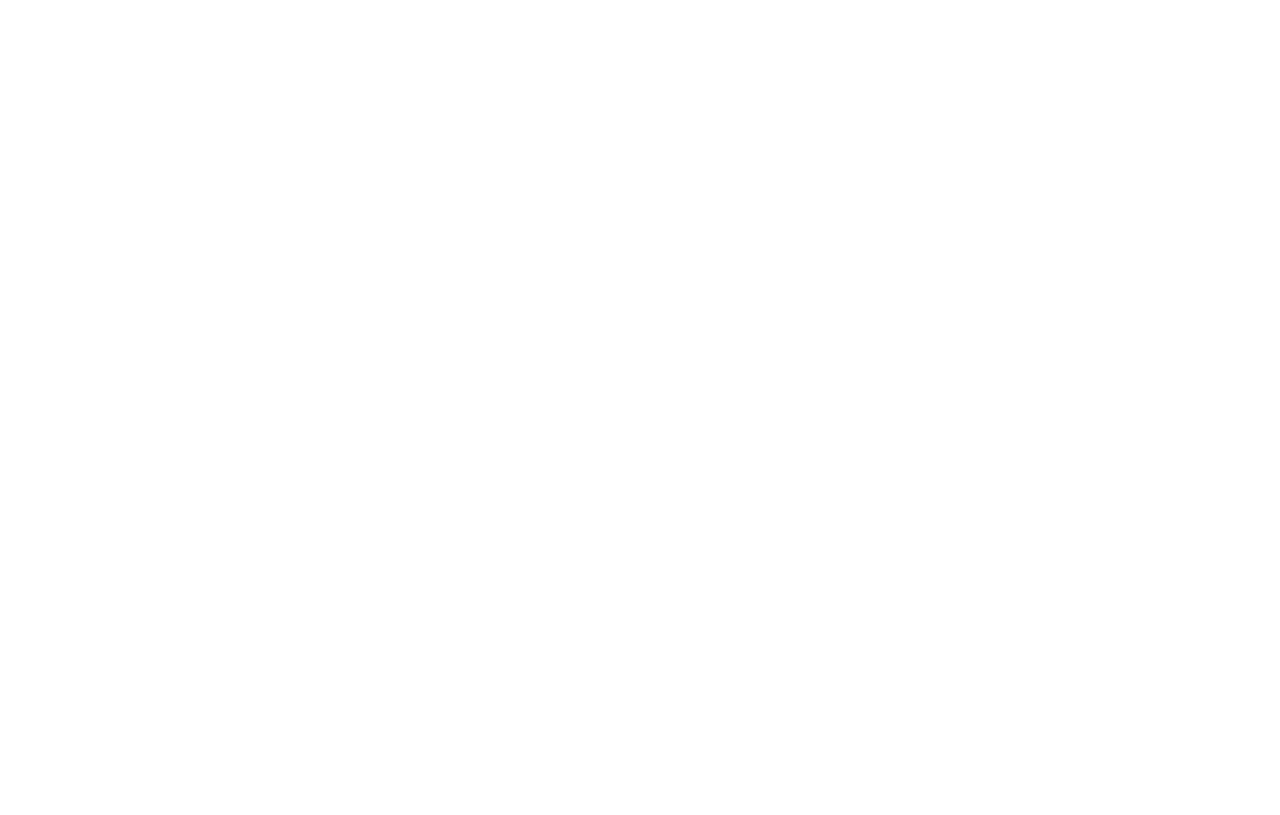
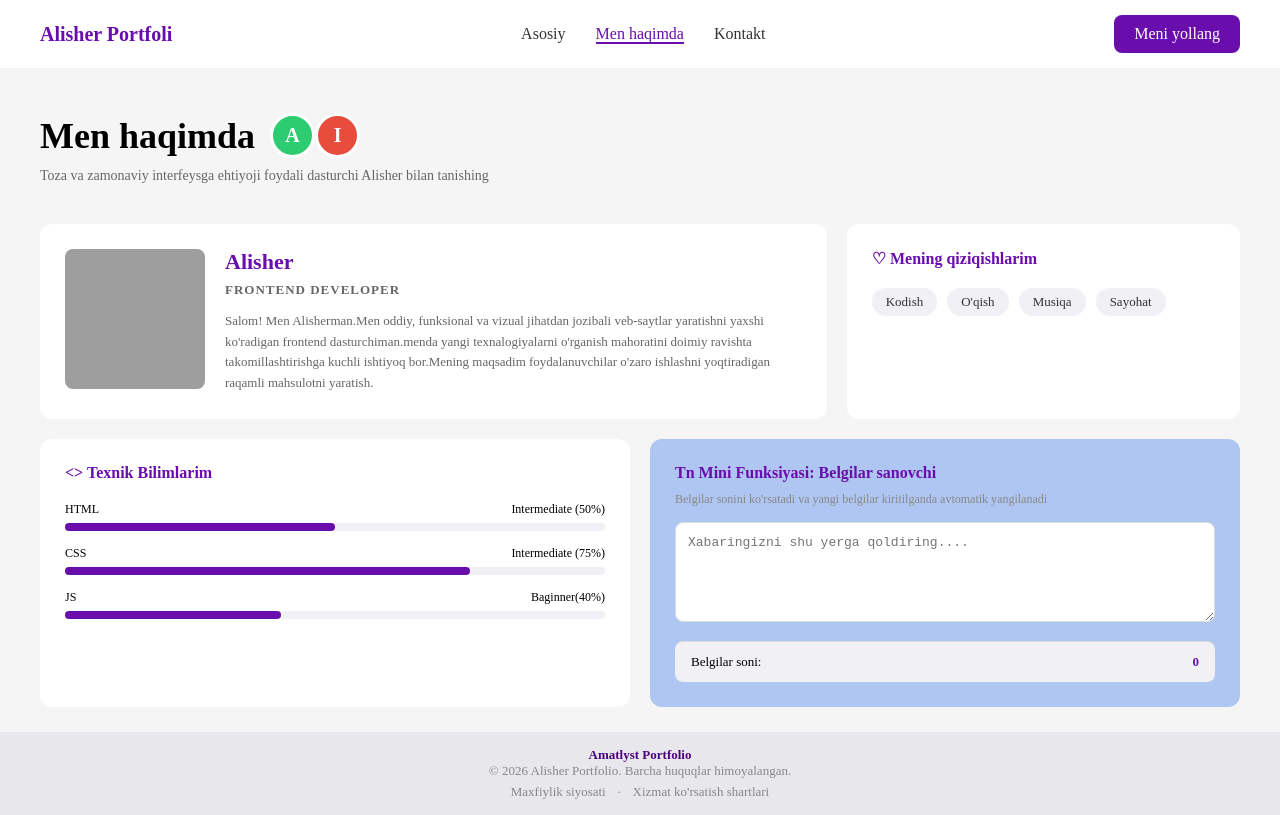
Before and after one commit to jayjay021023/personal-portfolio, a plain HTML site: page about.html in a window 1280 px wide. Drawn offline with Linux system fonts and the light colour scheme; grey boxes are pictures that could not be loaded.

Commit message:
about me page

```diff
--- a/about.html
+++ b/about.html
@@ -0,0 +1,140 @@
+<!doctype html>
+<html lang="en">
+  <head>
+    <meta charset="UTF-8" />
+    <meta name="viewport" content="width=device-width, initial-scale=1.0" />
+    <title>about me</title>
+    <link rel="stylesheet" href="style.css" />
+  </head>
+  <body>
+    <header class="header">
+      <nav class="navbar">
+        <div class="logo">Alisher Portfoli</div>
+        <ul class="nav_link">
+          <li><a href="index.html" class="nav_link_a">Asosiy</a></li>
+          <li>
+            <a href="about.html" class="nav_link_a active">Men haqimda</a>
+          </li>
+          <li><a href="contact.html" class="nav_link_a">Kontakt</a></li>
+        </ul>
+        <a href="contact.html" class="btn_hire">Meni yollang</a>
+      </nav>
+    </header>
+
+    <main class="container_about">
+      <div class="about_nav">
+        <h1>
+          Men haqimda <span class="badge">A</span><span class="badge">I</span>
+        </h1>
+        <p>
+          Toza va zamonaviy interfeysga ehtiyoji foydali dasturchi Alisher bilan
+          tanishing
+        </p>
+      </div>
+
+      <!--about(chap_box)-->
+      <div class="about_me">
+        <img
+          src="pexels-ali-jafar-851025332-38818840.jpg"
+          alt="alisher"
+          class="about_img"
+        />
+        <div class="about_text">
+          <h2>Alisher</h2>
+          <p class="role_about">FRONTEND DEVELOPER</p>
+          <p>
+            Salom! Men Alisherman.Men oddiy, funksional va vizual jihatdan
+            jozibali veb-saytlar yaratishni yaxshi ko'radigan frontend
+            dasturchiman.menda yangi texnalogiyalarni o'rganish mahoratini
+            doimiy ravishta takomillashtirishga kuchli ishtiyoq bor.Mening
+            maqsadim foydalanuvchilar o'zaro ishlashni yoqtiradigan raqamli
+            mahsulotni yaratish.
+          </p>
+        </div>
+      </div>
+
+      <!--qiziqishlar(o'ng box)-->
+      <div class="qiziqish">
+        <h3>♡ Mening qiziqishlarim</h3>
+        <div class="qiziqish_tags">
+          <span class="qiziq_tag">Kodish</span>
+          <span class="qiziq_tag">O'qish</span>
+          <span class="qiziq_tag">Musiqa</span>
+          <span class="qiziq_tag">Sayohat</span>
+        </div>
+      </div>
+
+      <!--buttom texnik bilimlar-->
+      <div class="bottom_row">
+        <div class="skills">
+          <h3>&lt;&gt; Texnik Bilimlarim</h3>
+
+          <div class="skill">
+            <div class="skill_top">
+              <span>HTML</span>
+              <span>Intermediate (50%)</span>
+            </div>
+
+            <div class="skill_bar">
+              <div class="skill_fill" style="width: 50%"></div>
+            </div>
+          </div>
+
+          <div class="skill">
+            <div class="skill_top">
+              <span>CSS</span>
+              <span>Intermediate (75%)</span>
+            </div>
+
+            <div class="skill_bar">
+              <div class="skill_fill" style="width: 75%"></div>
+            </div>
+          </div>
+
+          <div class="skill">
+            <div class="skill_top">
+              <span>JS</span>
+              <span>Baginner(40%)</span>
+            </div>
+
+            <div class="skill_bar">
+              <div class="skill_fill" style="width: 40%"></div>
+            </div>
+          </div>
+        </div>
+
+        <!--4-box -->
+        <div class="nav_counter">
+          <h3>Tn Mini Funksiyasi: Belgilar sanovchi</h3>
+          <p class="counter_desc">
+            Belgilar sonini ko'rsatadi va yangi belgilar kiritilganda avtomatik
+            yangilanadi
+          </p>
+          <textarea
+            placeholder="Xabaringizni shu yerga qoldiring...."
+            id="textInput"
+          ></textarea>
+
+          <div class="counter_result">
+            <span>Belgilar soni:</span>
+            <span id="charCount">0</span>
+          </div>
+        </div>
+      </div>
+    </main>
+
+    <footer class="footer">
+      <p class="footer_title">Amatlyst Portfolio</p>
+      <p class="footer_copy">
+        &copy; 2026 Alisher Portfolio. Barcha huquqlar himoyalangan.
+      </p>
+      <p class="footer_link">
+        <a href="#">Maxfiylik siyosati</a>
+        <span>·</span>
+        <a href="#">Xizmat ko'rsatish shartlari</a>
+      </p>
+    </footer>
+
+    <script src="script.js"></script>
+  </body>
+</html>
--- a/script.js
+++ b/script.js
@@ -1,6 +1,8 @@
 //==homepage
 //elementlarni topish
 const valueE1 = document.querySelector(".counter_val");
+
+if (valueE1) {
   const btnMinus = document.querySelector(".btn_minus");
   const btnPlus = document.querySelector(".btn_plus");
   const btnReset = document.querySelector(".btn_reset");
@@ -12,13 +14,12 @@
     valueE1.textContent = count;
   }
 
+  btnMinus.addEventListener("click", () => {
+    count--;
+    updateDisplay();
+  });
   btnPlus.addEventListener("click", () => {
     count++;
-  updateDisplay();
-});
-
-btnMinus.addEventListener("click", () => {
-  count--;
     updateDisplay();
   });
 
@@ -26,3 +27,14 @@
     count = 12;
     updateDisplay();
   });
+}
+
+//=====about page===belgilarni sanash===
+const textInput = document.getElementById("textInput");
+const charCount = document.getElementById("charCount");
+
+if (textInput) {
+  textInput.addEventListener("input", () => {
+    charCount.textContent = textInput.value.length;
+  });
+}
--- a/style.css
+++ b/style.css
@@ -34,8 +34,12 @@
   font-size: 16px;
   transition: color 0.3s;
 }
-.nav_link_a a:hover,
-.nav_link_a a.active {
+.nav_link_a a:hover {
+  color: #6a0dad;
+  border-bottom: 2px solid #6a0dad;
+}
+
+.nav_link_a.active {
   color: #6a0dad;
   border-bottom: 2px solid #6a0dad;
 }
@@ -194,6 +198,217 @@
   background: #4b0082;
 }
 
+/*====about page-container====*/
+.container_about {
+  display: grid;
+  grid-template-columns: 2fr 1fr;
+  gap: 20px;
+
+  max-width: 1200px;
+  width: 100%;
+  margin: 0 auto;
+  flex: 1;
+}
+
+.bottom_row {
+  grid-column: 1/3;
+  display: grid;
+  grid-template-columns: 1fr 1fr;
+  gap: 20px;
+}
+
+.about_nav {
+  grid-column: 1/3;
+  padding: 20px 0;
+}
+
+.about_nav h1 {
+  font-size: 36px;
+  margin-bottom: 10px;
+  display: flex;
+  align-items: center;
+  gap: 15px;
+}
+
+.badge {
+  width: 45px;
+  height: 45px;
+  border-radius: 50px;
+  display: inline-flex;
+  align-items: center;
+  justify-content: center;
+  font-size: 20px;
+  color: white;
+  border: 3px solid white;
+}
+
+.badge:first-of-type {
+  background: #2ecc71;
+}
+.badge:last-of-type {
+  background: #e74c3c;
+  margin-left: -15px;
+}
+
+.about_nav p {
+  color: #666;
+  font-size: 14px;
+}
+
+/*====about page-me====*/
+.about_me {
+  background: white;
+  border-radius: 12px;
+  padding: 25px;
+  display: flex;
+  gap: 20px;
+}
+
+.about_img {
+  width: 140px;
+  height: 140px;
+  border-radius: 8px;
+  object-fit: cover;
+  flex-shrink: 0;
+}
+
+.about_text h2 {
+  font-size: 22px;
+  margin-bottom: 5px;
+  color: #6a0dad;
+}
+
+.role_about {
+  color: #6a0dad;
+  font-size: 12px;
+  font-weight: 600;
+  letter-spacing: 1px;
+  margin-bottom: 10px;
+}
+
+.about_text p {
+  color: #666;
+  font-size: 13px;
+  line-height: 1.6;
+}
+
+/*==qiziqishlar===*/
+.qiziqish {
+  background: white;
+  border-radius: 12px;
+  padding: 25px;
+}
+
+.qiziqish h3 {
+  margin-bottom: 20px;
+  font-size: 16px;
+  color: #6a0dad;
+}
+
+.qiziqish_tags {
+  display: flex;
+  flex-wrap: wrap;
+  gap: 10px;
+}
+
+.qiziq_tag {
+  padding: 6px 14px;
+  background: #f0f0f5;
+  border-radius: 20px;
+  font-size: 13px;
+  color: #333;
+}
+
+/*===4-box===*/
+
+.skills {
+  background: white;
+  border-radius: 12px;
+  padding: 25px;
+}
+
+.skills h3 {
+  margin-bottom: 20px;
+  font-size: 16px;
+  color: #6a0dad;
+}
+
+.skill {
+  margin-bottom: 15px;
+}
+
+.skill_top {
+  display: flex;
+  justify-content: space-between;
+  font-size: 12px;
+  margin-bottom: 6px;
+}
+
+.skill_bar {
+  height: 8px;
+  background: #f0f0f5;
+  border-radius: 4px;
+  margin-bottom: 6px;
+}
+
+.skill_fill {
+  height: 100%;
+  background: #6a0dad;
+  border-radius: 4px;
+}
+
+/*===nav counter===*/
+.nav_counter {
+  background: #afc6f2;
+  border-radius: 12px;
+  padding: 25px;
+}
+
+.nav_counter h3 {
+  margin-bottom: 10px;
+  font-size: 16px;
+  color: #6a0dad;
+}
+
+.counter_desc {
+  color: #888;
+  font-size: 12px;
+  margin-bottom: 15px;
+}
+
+.nav_counter textarea {
+  width: 100%;
+  min-height: 100px;
+  padding: 12px;
+  border: 1px solid #ddd;
+  border-radius: 8px;
+  font-size: 13px;
+  resize: vertical;
+  outline: none;
+}
+
+.nav_counter textarea:focus {
+  border-color: #6a0dad;
+}
+
+.counter_result {
+  display: flex;
+  justify-content: space-between;
+  align-items: center;
+  background: #f0f0f5;
+  padding: 12px 16px;
+  border-radius: 8px;
+  margin-top: 15px;
+  border-top: 1px solid #ddd;
+  font-size: 13px;
+}
+
+#charCount {
+  font-weight: bold;
+  color: #6a0dad;
+}
+
+/*===footer===*/
 .footer {
   background-color: #e8e8ec;
 
@@ -205,7 +420,7 @@
 
 .footer_title {
   font-weight: 600;
-  color: #666;
+  color: #4b0082;
 }
 
 .footer_copy {
```
Also changed, not shown: contact.html (+36 -0 lines), index.html (+1 -1 lines). Lines whose indentation alone changed are shown as unchanged.
